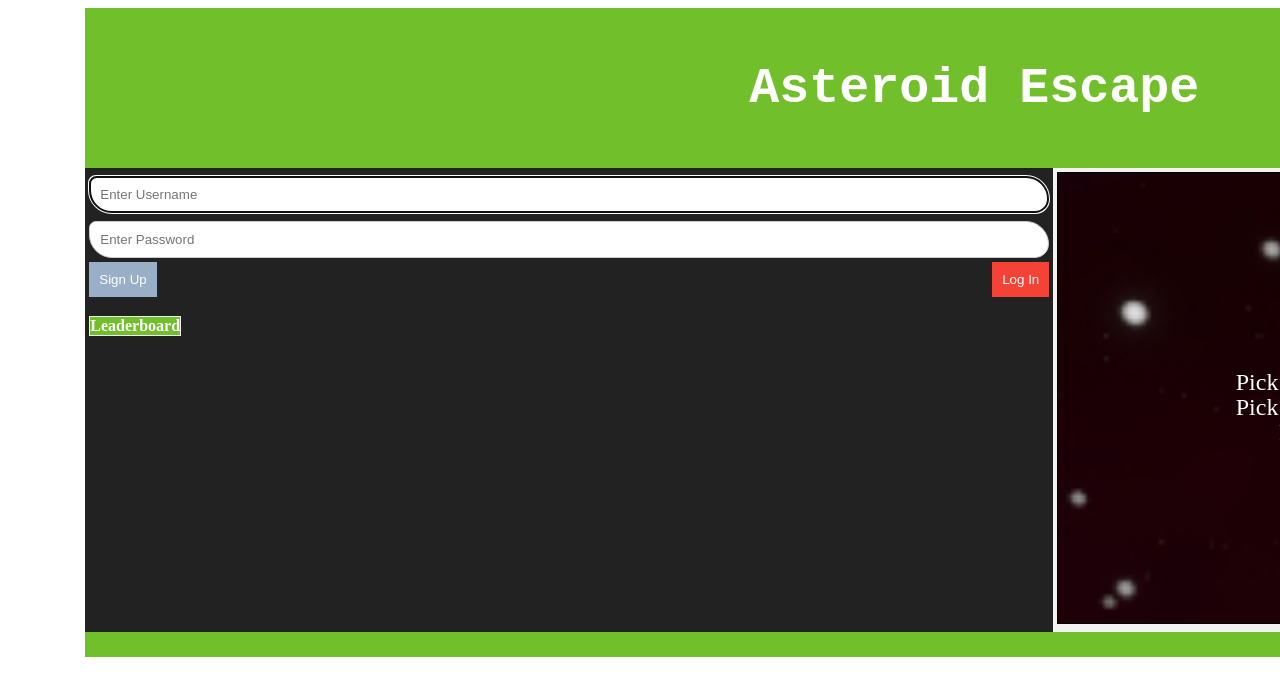
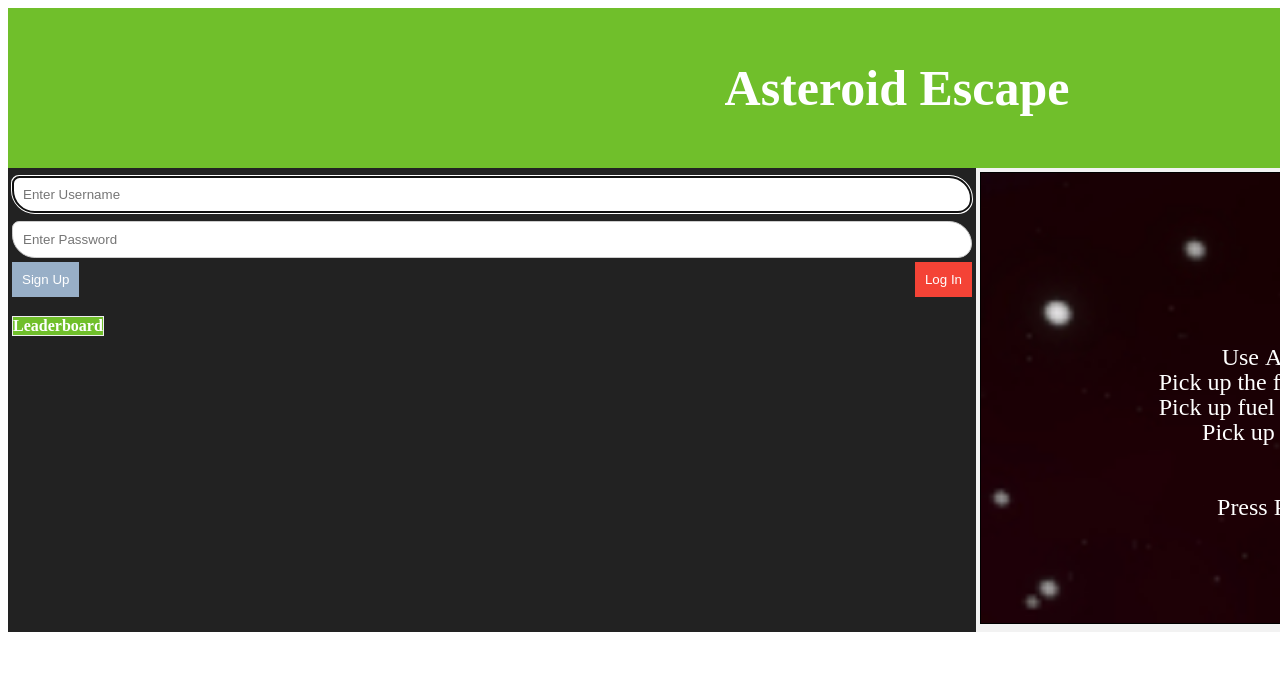
Before and after one commit to jackylau-nyc/Asteroid-Escape, a PHP site: page / in a window 1280 px wide; the page is wider, and only the part inside the window is pictured. Shown: the top 696 px of that part. Run offline with PHP 8.4, Linux system fonts and the light colour scheme; data that the repository does not hold is empty.

Commit message:
adjusting front end

```diff
--- a/index.php
+++ b/index.php
@@ -16,10 +16,10 @@
     <script src = "asteroidescape.js"></script>
   </head>
   <body onload="start()">
-<table >
-<tr><th colspan="3" style="height:20vh; text-align:center; font-family:'Courier New';  font-size:50px ">Asteroid Escape</th></tr>
+<table style="width:100vw">
+<tr><th colspan="3" style="height:20vh; text-align:center; font-family:'Roboto Sans';  font-size:50px ">Asteroid Escape</th></tr>
 	<tr>
-		<td style="background-color:#222 ; width: 80vw;horizontal-align:right; vertical-align:top">
+		<td style="background-color:#222 ; width: 20vw;horizontal-align:right; vertical-align:top">
 			<div class="nav">
 			  <div id = "logInBtns">
 				<!--<button style= "width:100%" id = "loginbtn" onclick="pauseGame(); document.getElementById('login').style.display='block'; listening = false;" style="width:auto;">Login</button>-->
@@ -106,8 +106,6 @@
 			<source src="NFF-glassy-tap-02.wav" type="audio/wav">
 			Your browser does not support the audio element.
 		</audio>
-
-<tr><th colspan="3" style="height:25px; text-align:right">version 3.1 &nbsp </th></tr>
 </table>
 </div>
   </body>
```
